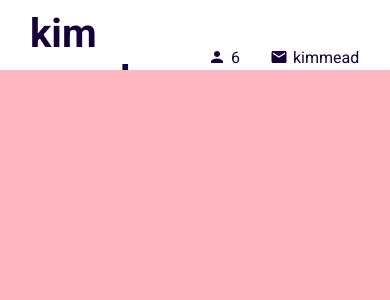
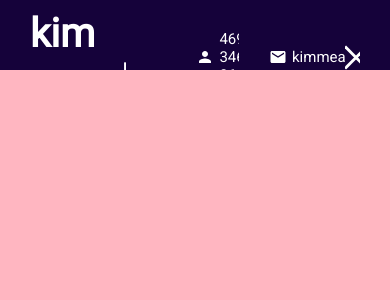
Before and after one commit to KimMead/portfolio, a React (Create React App) app: page / in a window 390 px wide. Shown: the top 300 px of the page. Built offline with nearby package versions, Linux system fonts and the light colour scheme.

Commit message:
Add hamburger to topbar

```diff
--- a/public/index.html
+++ b/public/index.html
@@ -4,7 +4,7 @@
     <meta charset="utf-8" />
     <meta name="viewport" content="width=device-width, initial-scale=1" />
     <meta name="description" content="Web site created using create-react-app"/>
-    <link href="https://fonts.googleapis.com/css2?family=Roboto:ital,wght@0,100;0,400;0,700;1,500&display=swap" rel="stylesheet">
+    <link href="https://fonts.googleapis.com/css2?family=Roboto:ital,wght@100;200;300;400;500;700;900&display=swap" rel="stylesheet">
     <title>React Portfolio Website</title>
     <style>
       * {
--- a/src/components/topbar/Topbar.jsx
+++ b/src/components/topbar/Topbar.jsx
@@ -3,21 +3,27 @@
 
 export default function Topbar() {
     return (
-        <div className="topbar">
+        <div className="topbar active">
             <div className="wrapper">
                 <div className="left">
                     <a href="#intro" className="logo">kim meadows.</a>
                     <div className="itemContainer">
                         <Person className="icon" />
-                        <span>654654</span>
+                        <span>469 346 0615</span>
                     </div>
                     <div className="itemContainer">
                         <Mail className="icon" />
                         <span>kimmeadows8@gmail.com</span>
                     </div>
                 </div>
-                <div className="right"></div>
+                <div className="right">
+                    <div className="hamburger">
+                        <span className="line1"></span>
+                        <span className="line2"></span>
+                        <span className="line3"></span>
+                    </div>
+                </div>
             </div>
         </div>
-    )
+    );
 }
--- a/src/components/topbar/topbar.scss
+++ b/src/components/topbar/topbar.scss
@@ -37,7 +37,55 @@
                     font-size: 18px;
                     margin-right: 5px;
                 }
+
+                span{
+                    font-size: 15px;
+                    font-weight: 500;
+                }
+            }
+        }
+
+        .right{
+
+            .hamburger{
+                width: 32px;
+                height: 25px;
+                display: flex;
+                flex-direction: column;
+                justify-content: space-between;
+                cursor: pointer;
+
+
+
+                span{
+                    width: 100%;
+                    height: 3px;
+                    background-color: $mainColor;
+                    transform-origin: left;
+                }
             }
         }
     }
+
+    &.active{
+        background: $mainColor;
+        color: white;
+
+        .hamburger{
+            span{
+                &:first-child{
+                    background-color: white;
+                    transform: rotate(45deg);
+                }
+                &:nth-child(2) {
+                    opacity: 0;
+                }
+                &:last-child{
+                    background-color: white;
+                    transform: rotate(-45deg);
+                }
+            }
+        }
+
+    }
 }
```
